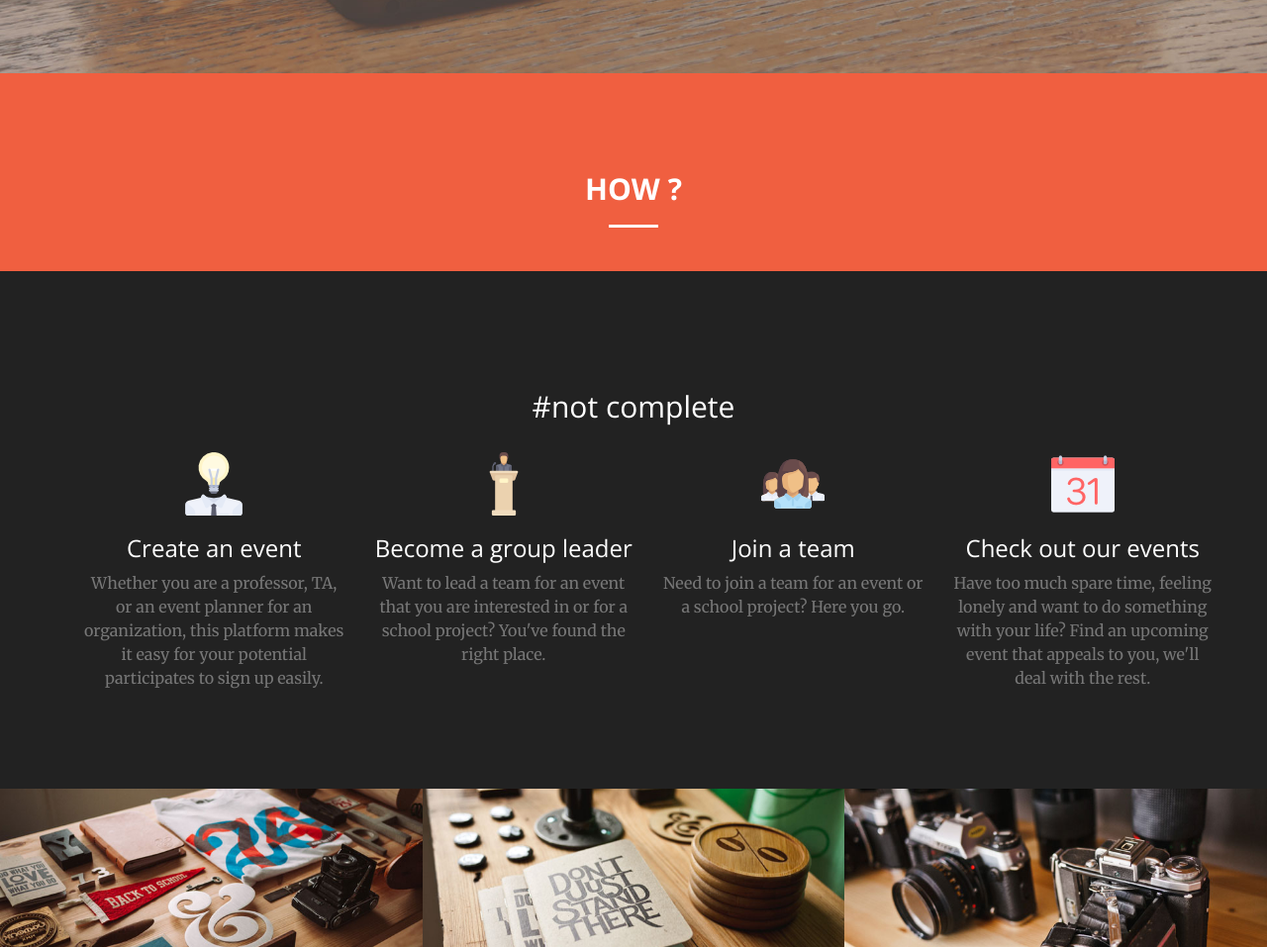
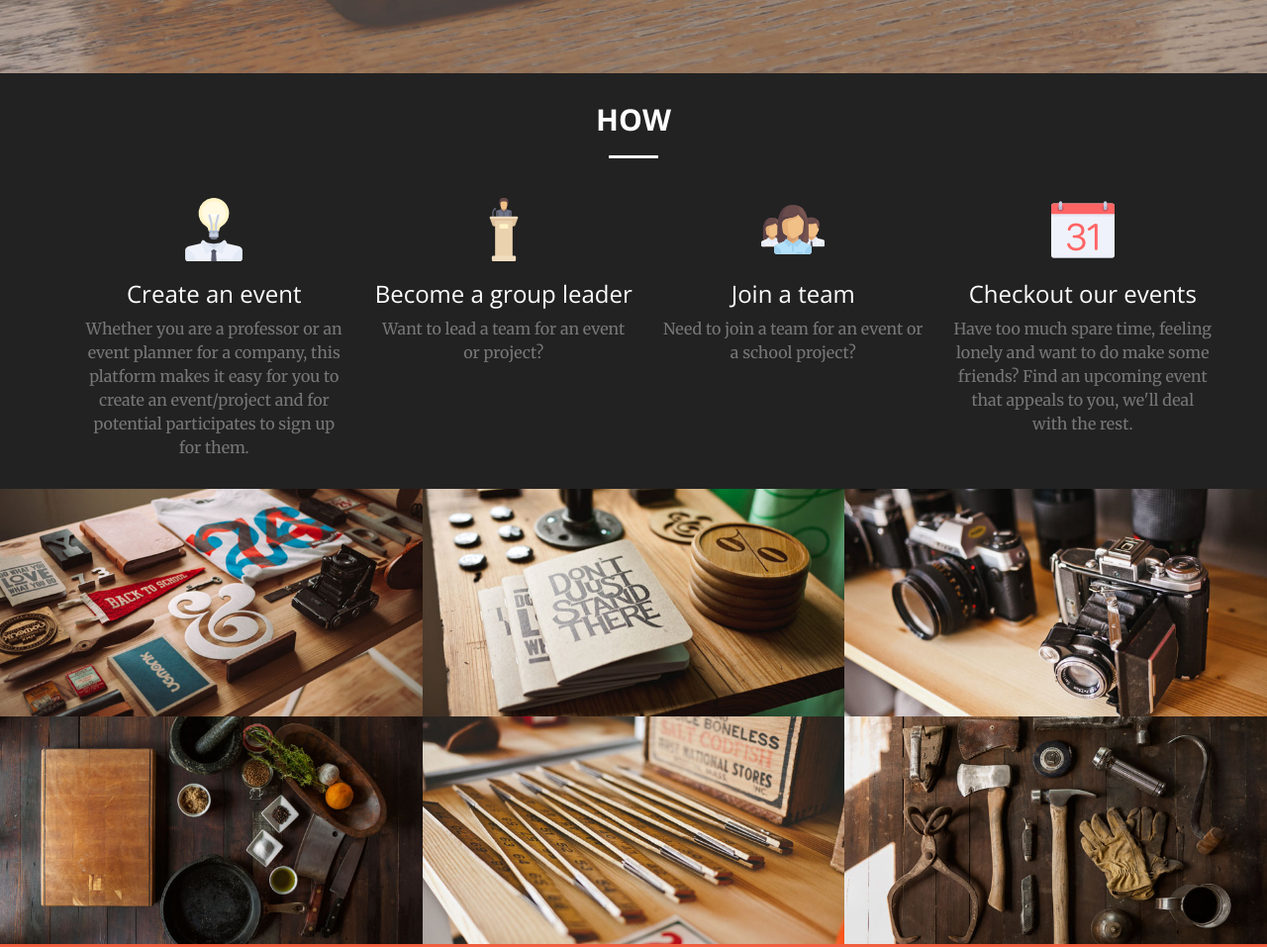
Before and after one commit to JamesTwisleton/JamesTwisleton.github.io, a website: page app/index.html in a window 1280 px wide. Shown: the part 726-1683 px from the top of the page at 99% size. Drawn offline with nearby package versions, Linux system fonts and the light colour scheme.

Commit message:
linkintruductiontocorrectpages

```diff
--- a/app/css/creative.css
+++ b/app/css/creative.css
@@ -11,6 +11,9 @@ body {
 body {
   font-family: 'Merriweather', 'Helvetica Neue', Arial, sans-serif;
 }
+
+
+
 
 
 .row .thumbnail {
@@ -31,7 +34,7 @@ a {
   -webkit-transition: all 0.35s;
   -moz-transition: all 0.35s;
   transition: all 0.35s;
-  color: #F05F40;
+  color: #ffffff;
 }
 a:hover,
 a:focus {
@@ -65,7 +68,7 @@ p {
   color: rgba(255, 255, 255, 0.7);
 }
 section {
-  padding: 100px 0;
+  padding: 30px 30px;
 }
 aside {
   padding: 50px 0;
@@ -189,6 +192,8 @@ section .section-content .section-content-inner h2 {
 }
 
 
+
+
 header .header-content .header-content-inner h1 {
   font-weight: 700;
   text-transform: uppercase;
@@ -238,7 +243,11 @@ header .header-content .header-content-inner p {
 .service-box {
   max-width: 400px;
   margin: 50px auto 0;
+
 }
+
+
+
 @media (min-width: 992px) {
   .service-box {
     margin: 20px auto 0;
--- a/app/index.html
+++ b/app/index.html
@@ -98,24 +98,7 @@
         </div>
     </header>
 
-    <section class="bg-primary" id="tutorial">
-        <div class="section-content">
-            <div class="section-content-inner text-center">
-                <div class="col-lg-8 col-lg-offset-2 text-center">
-                    <h2 class="section-heading">HOW ?</h2>
 
-                    <hr class="light">
-
-                    <div>
-<!--             TUTURIAL IMAGE-->
-                    </div>
-
-                    <p></p>
-<!--                    <a href="#suggestions" class="page-scroll btn btn-default btn-xl sr-button">Join an event</a>-->
-                </div>
-            </div>
-        </div>
-    </section>
 
 <!--
     <section class="bg-dark" id="suggestions">
@@ -194,41 +177,71 @@
 
 
 
-   <section class="bg-dark">
+
+
+
+
+   <section class="bg-dark" id="tutorial">
+
+               <div class="section-content text-center">
+            <div class="section-content-inner text-center">
+                <div class="col-lg-8 col-lg-offset-2 text-center">
+                    <h2 class="section-heading">HOW</h2>
+
+                    <hr class="light">
+
+
+<!--                    <a href="#suggestions" class="page-scroll btn btn-default btn-xl sr-button">Join an event</a>-->
+                </div>
+            </div>
+        </div>
+
+
+
+
         <div class="container text-center">
             <!--<div class="call-to-action">-->
                 <div>
-                <h2>#not complete</h2>
-
-                                <div class="container">
+    <div class="container">
             <div class="row">
                 <div class="col-lg-3 col-md-6 text-center">
+
+
+
+
+
+
+
                     <div class="service-box">
 
                          <img src="pic/createevent.png" >
-                        <h3>Create an event</h3>
-                        <p class="text-muted">Whether you are a professor, TA, or an event planner for an organization, this platform makes it easy for your potential participates to sign up easily. </p>
+
+<!--                    <a href="createevent.html" class="page-scroll btn btn-default btn-xl sr-button">Join an event</a>-->
+
+
+                        <a href="createevent.html"><h3>Create an event</h3></a>
+                        <p class="text-muted">Whether you are a professor or an event planner for a company, this platform makes it easy for you to create an event/project and for potential participates to sign up for them. </p>
                     </div>
                 </div>
                 <div class="col-lg-3 col-md-6 text-center">
                     <div class="service-box">
                           <img src="pic/leader.png" >
-                        <h3>Become a group leader</h3>
-                        <p class="text-muted"> Want to lead a team for an event that you are interested in or for a school project? You've found the right place.</p>
+                        <a href="createteam.html"><h3>Become a group leader</h3></a>
+                        <p class="text-muted"> Want to lead a team for an event or project?</p>
                     </div>
                 </div>
                 <div class="col-lg-3 col-md-6 text-center">
                     <div class="service-box">
                            <img src="pic/member.png" >
-                        <h3>Join a team</h3>
-                        <p class="text-muted">Need to join a team for an event or a school project? Here you go. </p>
+                        <a href="createmember.html"><h3>Join a team</h3></a>
+                        <p class="text-muted">Need to join a team for an event or a school project?</p>
                     </div>
                 </div>
                 <div class="col-lg-3 col-md-6 text-center">
                     <div class="service-box">
                            <img src="pic/events.png" >
-                        <h3>Check out our events</h3>
-                        <p class="text-muted">Have too much spare time, feeling lonely and want to do something with your life? Find an upcoming event that appeals to you, we'll deal with the rest.</p>
+                        <a href="events.html"><h3>Checkout our events</h3></a>
+                        <p class="text-muted">Have too much spare time, feeling lonely and want to do make some friends? Find an upcoming event that appeals to you, we'll deal with the rest.</p>
                     </div>
                 </div>
             </div>
```
